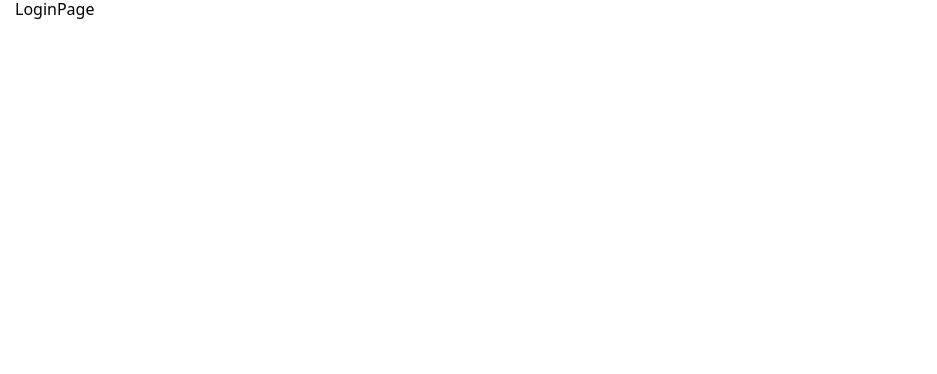
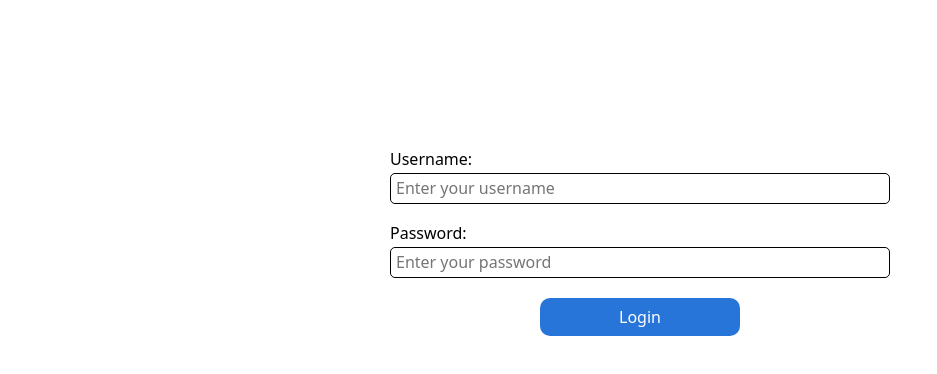
Before and after one commit to igorlyakh/storage_frontend, a React (Vite) app: page /login in a window 1280 px wide. Shown: the top 374 px of the page, without its empty margins (0-937 px from the left). Built offline with nearby package versions, Linux system fonts and the light colour scheme.

Commit message:
added auth func

```diff
--- a/src/components/LoginForm/LoginForm.jsx
+++ b/src/components/LoginForm/LoginForm.jsx
@@ -1,20 +1,50 @@
+import { useForm } from 'react-hook-form';
+import { useLoginMutation } from '../../store/api/api';
+import styles from './styles.module.scss';
+
 const LoginForm = () => {
+  const [login] = useLoginMutation();
+  const { register, handleSubmit, reset } = useForm();
+
+  const handler = async formData => {
+    const { data } = await login(formData);
+    console.log(data);
+  };
+
   return (
-    <form>
-      <label>
+    <form
+      onSubmit={handleSubmit(data => {
+        handler(data);
+        reset();
+      })}
+      className={styles.form}
+    >
+      <label className={styles.wrapper}>
         <span>Username:</span>
         <input
           type="text"
-          placeholder="Enter your username..."
+          placeholder="Enter your username"
+          className={styles.input}
+          name="username"
+          {...register('username')}
         />
       </label>
-      <label>
+      <label className={styles.wrapper}>
         <span>Password:</span>
         <input
           type="password"
-          placeholder="Enter your password..."
+          placeholder="Enter your password"
+          className={styles.input}
+          name="password"
+          {...register('password')}
         />
       </label>
+      <button
+        className={styles.btn}
+        type="submit"
+      >
+        Login
+      </button>
     </form>
   );
 };
--- a/src/components/LoginForm/styles.module.scss
+++ b/src/components/LoginForm/styles.module.scss
@@ -0,0 +1,36 @@
+.form {
+  padding-top: 150px;
+  margin: 0 auto;
+  display: flex;
+  width: 500px;
+  flex-direction: column;
+  gap: 20px;
+}
+
+.wrapper {
+  display: flex;
+  flex-direction: column;
+  gap: 5px;
+}
+
+.input {
+  border-radius: 5px;
+  border: 1px solid #000000;
+  padding: 5px;
+}
+
+.btn {
+  background-color: #2875da;
+  width: 200px;
+  margin: 0 auto;
+  color: #ffffff;
+  border: none;
+  border-radius: 10px;
+  padding: 10px;
+  cursor: pointer;
+  transition: 500ms background-color ease;
+}
+
+.btn:hover {
+  background-color: #4893f5;
+}
--- a/src/pages/LoginPage/LoginPage.jsx
+++ b/src/pages/LoginPage/LoginPage.jsx
@@ -1,9 +1,10 @@
 import Container from '../../components/Container/Container';
+import LoginForm from '../../components/LoginForm/LoginForm';
 
 const LoginPage = () => {
   return (
     <Container>
-      <div>LoginPage</div>
+      <LoginForm />
     </Container>
   );
 };
```
